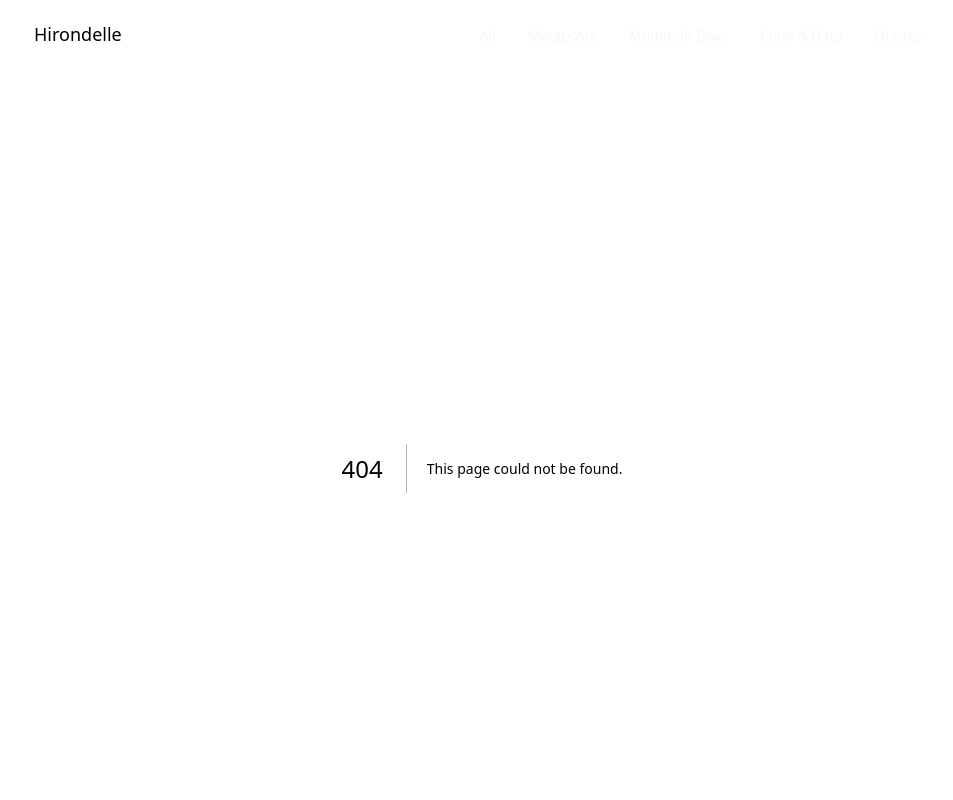
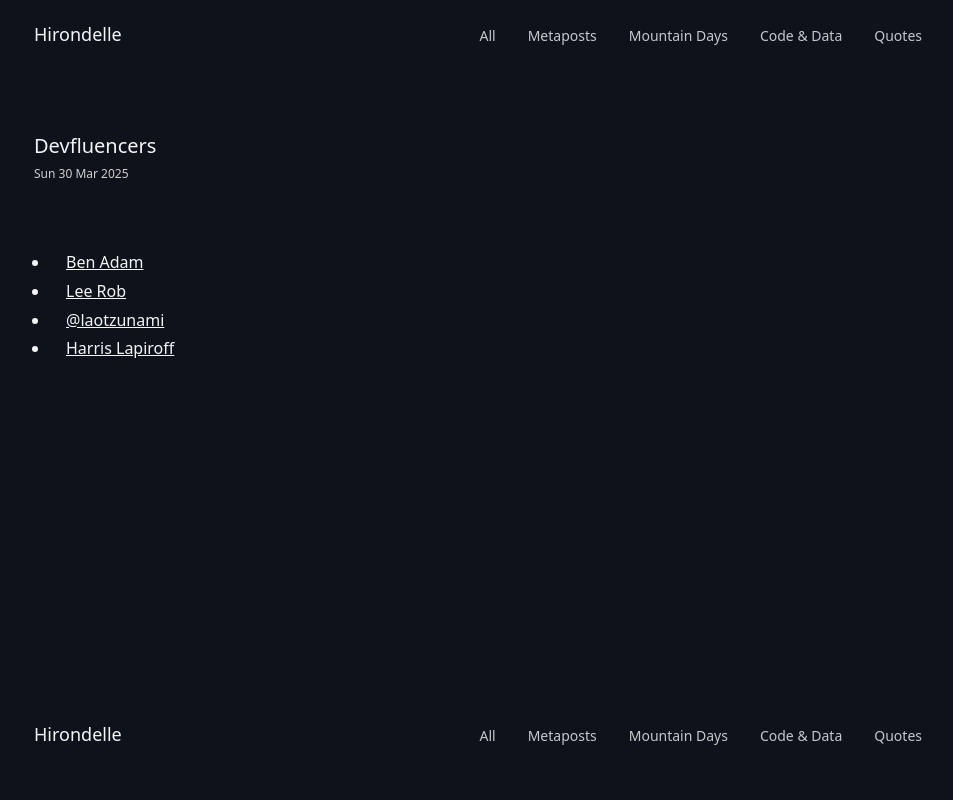
Before and after one commit to samjamead/hirondelle, a Next.js app: page /devfluencers in a window 1280 px wide. Before the commit this address had no page. Shown: the top 800 px of the page, without its empty margins (158-1111 px from the left). Built offline with nearby package versions, Linux system fonts and the light colour scheme.

Commit message:
Add devfluencers list

```diff
--- /dev/null
+++ b/app/(posts)/devfluencers/page.mdx
@@ -0,0 +1,14 @@
+export const metadata = {
+  date: '2025-03-30',
+  title: 'Devfluencers',
+  category: 'Code',
+};
+
+import PostHero from '@/components/post-hero';
+
+<PostHero metadata={metadata} />
+
+- [Ben Adam](https://benadam.me)
+- [Lee Rob](https://leerob.com)
+- [@laotzunami](https://observablehq.com/@laotzunami)
+- [Harris Lapiroff](https://chromamine.com/)
```
